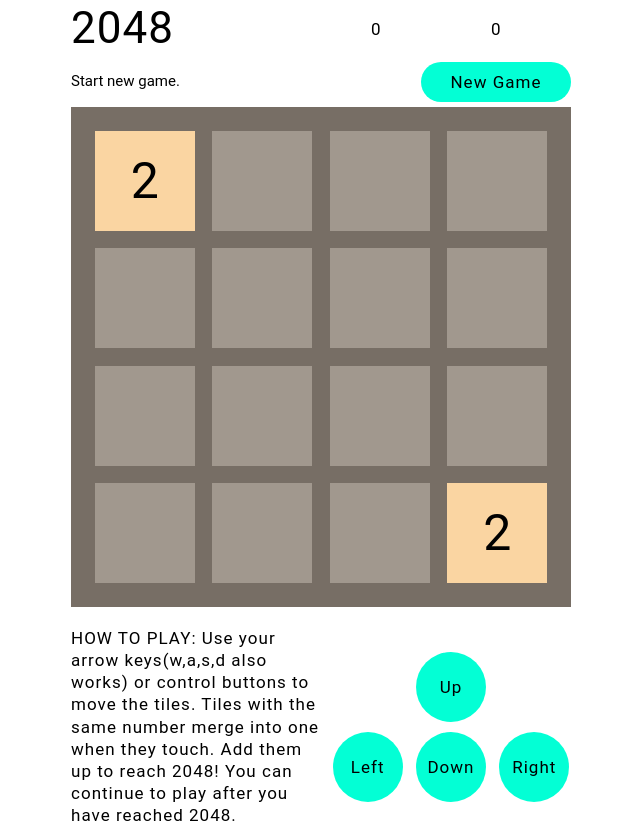
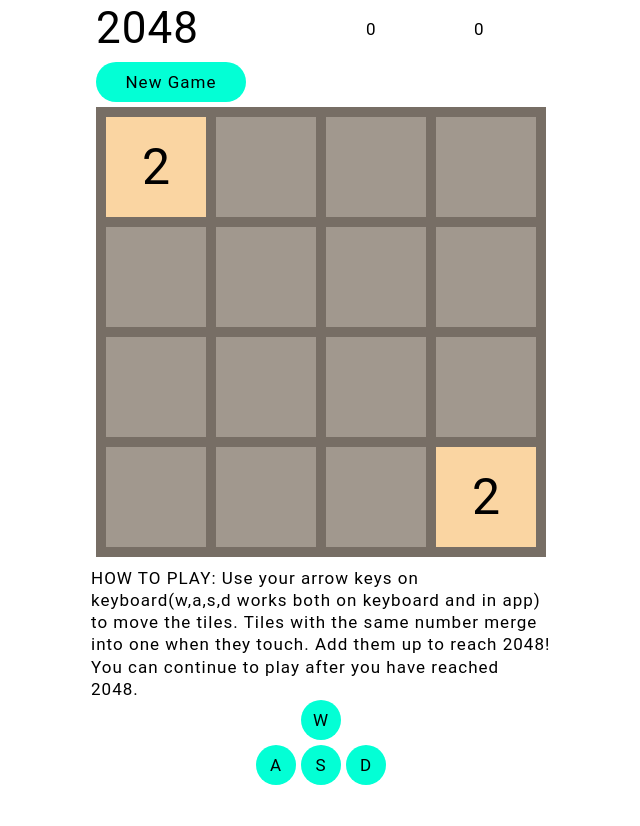
Before and after one commit to I-vasilich-I/react-game, a React app: page / in a window 1280 px wide. Shown: the whole page, without its empty margins (319-959 px from the left). After the commit the page ends 800 px from the top, so only its background shows below. Built offline with nearby package versions, Linux system fonts and the light colour scheme.

Commit message:
fix: style

```diff
--- a/src/assets/sass/base/_base.scss
+++ b/src/assets/sass/base/_base.scss
@@ -9,6 +9,7 @@
 
 body {
   width: 500px;
+  height: 768px;
   margin: 0 auto;
 }
 
--- a/src/assets/sass/layouts/_footer.scss
+++ b/src/assets/sass/layouts/_footer.scss
@@ -1,9 +1,10 @@
 .footer {
   width: 100%;
-  margin-top: 20px;
+  margin-top: 10px;
+  padding: 0 20px;
   display: flex;
   flex-wrap: wrap;
-  justify-content: space-between;
+  justify-content: space-evenly;
   align-items: center;
 }
 
@@ -21,20 +22,20 @@
 }
 
 .footer__info {
-  width: 50%;
-  height: 50%;
+  width: 100%;
+  // height: 50%;
   @include font(1.7rem, 130%, $color-tile-text-dark, $spacing: 0.06em);
 }
 
 .button__container {
-  width: 240px;
+  width: 130px;
   display: grid;
-  grid-template-columns: 70px 70px 70px;
+  grid-template-columns: 40px 40px 40px;
   grid-template-rows: auto;
   grid-template-areas: ". upArrow ."
                        "leftArrow downArrow rightArrow";
-  column-gap: 10px;
-  row-gap: 10px;
+  column-gap: 5px;
+  row-gap: 5px;
   justify-content: space-around;
   align-items: center;
 
--- a/src/assets/sass/layouts/_header.scss
+++ b/src/assets/sass/layouts/_header.scss
@@ -8,7 +8,7 @@
 }
 
 .header {
-  // position: absolute;
+  padding: 0 25px;
   width: 100%;
   display: flex;
   justify-content: space-between;
@@ -59,8 +59,8 @@
   border: none;
   @include font(1.7rem, 130%, $color-tile-text-dark, $spacing: 0.06em);
   &--arrow {
-    width: 70px;
-    height: 70px;
+    width: 40px;
+    height: 40px;
   }
   &:hover {
     background:   $color-prime;
--- a/src/assets/sass/layouts/_main.scss
+++ b/src/assets/sass/layouts/_main.scss
@@ -10,10 +10,11 @@
                  "d d d d";
   justify-content: space-around;
   align-items: center;
-  width: 500px;
-  height: 500px;
+  margin: auto;
+  width: 450px;
+  height: 450px;
   background-color: $color-board-background;
-  padding: 15px 15px;
+  padding: 5px 5px;
 
   &-3 {
     grid-template: "a a a"
@@ -27,6 +28,14 @@
                    "c c c c c"
                    "d d d d d"
                    "e e e e e";
+  }
+  &-6 {
+    grid-template: "a a a a a a"
+                   "b b b b b b"
+                   "c c c c c c"
+                   "d d d d d d"
+                   "e e e e e e"
+                   "f f f f f f";
   }
 }
 
@@ -43,6 +52,12 @@
   &--5 {
     width: 80px;
     height: 80px;
+    font-size: 4rem;
+  }
+
+  &--6 {
+    width: 70px;
+    height: 70px;
     font-size: 4rem;
   }
   &--0 {
--- a/src/modules/Board.jsx
+++ b/src/modules/Board.jsx
@@ -9,6 +9,7 @@
     4: 'tile',
     3: 'tile tile--3',
     5: 'tile tile--5',
+    6: 'tile tile--6',
   };
   const boardStyle = `board${boardSize !== 4 ? ` board-${boardSize}` : ''}`;
   const setValue = (elem) => {
--- a/src/modules/Footer.jsx
+++ b/src/modules/Footer.jsx
@@ -11,7 +11,7 @@
 
   const isWin = (array) => {
     const tempArr = [...array].sort((a, b) => a - b);
-    return tempArr[tempArr.length - 1] >= 32;
+    return tempArr[tempArr.length - 1] >= 2048;
   };
 
   const handleGameOver = () => {
@@ -163,22 +163,22 @@
   return (
     <footer className="footer">
       <div className="footer__info">
-        HOW TO PLAY: Use your arrow keys(w,a,s,d also works) or control buttons to move the tiles.
-        Tiles with the same number merge into one when they touch. Add them up to reach 2048! You
-        can continue to play after you have reached 2048.
+        HOW TO PLAY: Use your arrow keys on keyboard(w,a,s,d works both on keyboard and in app) to
+        move the tiles. Tiles with the same number merge into one when they touch. Add them up to
+        reach 2048! You can continue to play after you have reached 2048.
       </div>
       <div className="button__container">
         <button type="button" className="button button--arrow item-b" onClick={moveLeft}>
-          Left
+          A
         </button>
         <button type="button" className="button button--arrow item-a" onClick={moveUp}>
-          Up
+          W
         </button>
         <button type="button" className="button button--arrow item-d" onClick={moveRight}>
-          Right
+          D
         </button>
         <button type="button" className="button button--arrow item-c" onClick={moveDown}>
-          Down
+          S
         </button>
       </div>
     </footer>
--- a/src/modules/Header.jsx
+++ b/src/modules/Header.jsx
@@ -27,7 +27,7 @@
         </div>
       </div>
       <div className="header__bottom">
-        <p className="title">Start new game.</p>
+        {/* <p className="title">Start new game.</p> */}
         <button type="button" className="button" onClick={newGame}>
           New Game
         </button>
```
Also changed, not shown: 4 other files (tests, documents, lock files or other folders).
